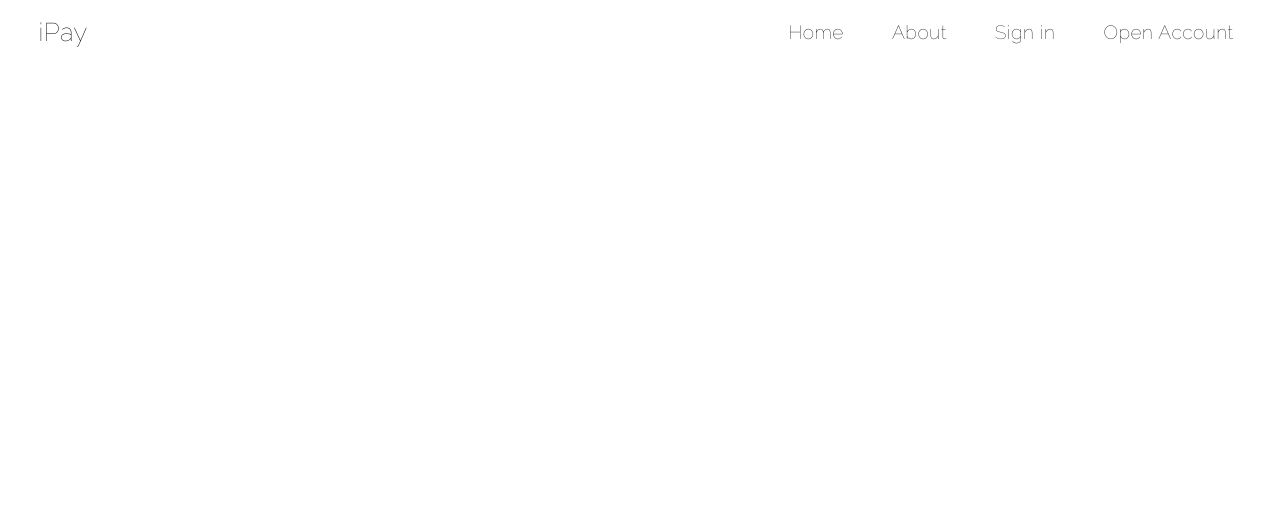
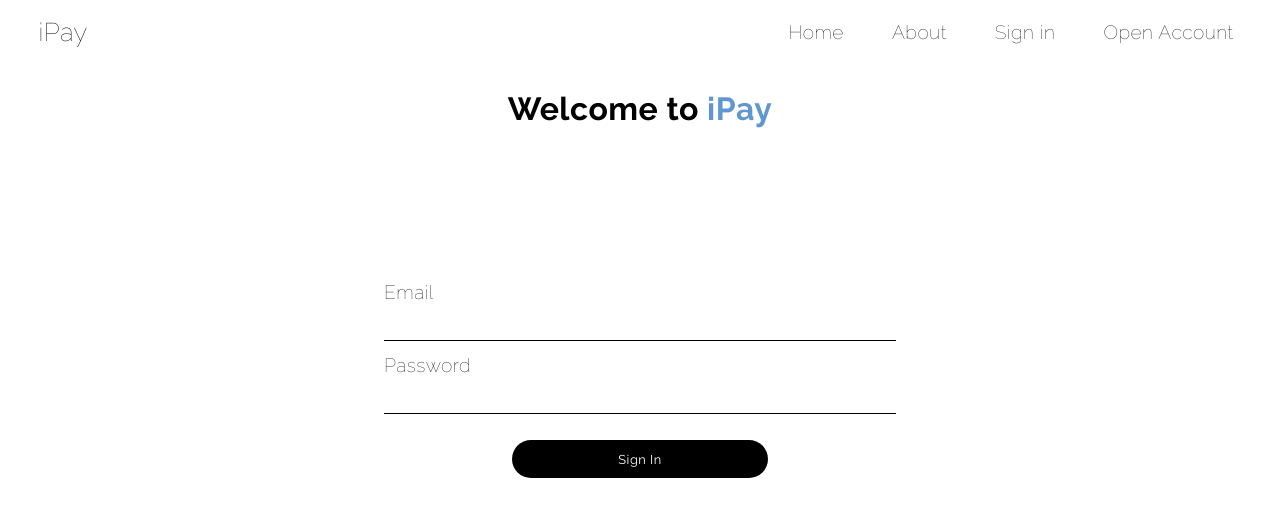
Before and after one commit to FireXBG/iPay, an Angular app in the folder iPay/: page /login in a window 1280 px wide. Before the commit this address led to /. Shown: the top 516 px of the page. Built offline with nearby package versions, Linux system fonts and the light colour scheme.

Commit message:
Log in and Register design

```diff
--- a/iPay/src/app/app.component.css
+++ b/iPay/src/app/app.component.css
@@ -21,3 +21,21 @@
     border: solid 0.2vw #6097D0;
     color: #6097D0;
 }
+
+::ng-deep .submitButton1 {
+    background-color: black;
+    color: white;
+    padding: 0.5vw 1vw;
+    border-radius: 40px;
+    font-size: 1vw;
+    transition: 300ms ease-in-out;
+    border: none;
+    min-width: 20vw;
+    min-height: 3vw;
+    margin-top: 1vw;
+}
+
+::ng-deep .submitButton1:hover {
+    background-color: #6097D0;
+    color: white;
+}
--- a/iPay/src/app/app.component.ts
+++ b/iPay/src/app/app.component.ts
@@ -6,5 +6,5 @@ import { Component } from '@angular/core';
   styleUrls: ['./app.component.css']
 })
 export class AppComponent {
-  title = 'iPay';
+  title = 'iPay - The way to pay';
 }
--- a/iPay/src/app/app.module.ts
+++ b/iPay/src/app/app.module.ts
@@ -7,6 +7,7 @@ import { CoreModule } from './core/core.module';
 import { HomeComponent } from './home/home.component';
 import { RouterModule } from '@angular/router';
 import { UserModule } from './user/user.module';
+import { UserRoutingModule } from './user/user-routing.module';
 
 @NgModule({
   declarations: [
@@ -18,6 +19,7 @@ import { UserModule } from './user/user.module';
     AppRoutingModule,
     CoreModule,
     RouterModule,
+    UserRoutingModule,
     UserModule
   ],
   providers: [],
--- a/iPay/src/app/core/core.module.ts
+++ b/iPay/src/app/core/core.module.ts
@@ -2,6 +2,7 @@ import { NgModule } from '@angular/core';
 import { CommonModule } from '@angular/common';
 import { HeaderComponent } from './header/header.component';
 import { FooterComponent } from './footer/footer.component';
+import { RouterModule } from '@angular/router';
 
 
 
@@ -12,6 +13,7 @@ import { FooterComponent } from './footer/footer.component';
   ],
   imports: [
     CommonModule,
+    RouterModule
   ],
   exports: [
     HeaderComponent,
--- a/iPay/src/app/core/header/header.component.html
+++ b/iPay/src/app/core/header/header.component.html
@@ -3,9 +3,9 @@
     <p class="logo">iPay</p>
   </div>
   <nav>
-    <a href="">Home</a>
-    <a href="">About</a>
-    <a href="">Sign in</a>
-    <a href="">Open Account</a>
+    <a routerLink="/">Home</a>
+    <a routerLink="/about">About</a>
+    <a routerLink="/login">Sign in</a>
+    <a routerLink="/register">Open Account</a>
   </nav>
 </header>
--- a/iPay/src/app/user/login/login.component.css
+++ b/iPay/src/app/user/login/login.component.css
@@ -0,0 +1,57 @@
+section {
+    margin: 3vw;
+}
+
+.heading {
+    margin-bottom: 5vw;
+}
+
+.heading>h1 {
+    font-size: 2.5vw;
+    margin-bottom: 0.5vw;
+    text-align: center;
+}
+
+.heading>h1>span {
+    color: #6097D0;
+
+}
+
+
+form {
+    display: flex;
+    flex-direction: column;
+    align-items: center;
+    gap: 1vw;
+    margin-top: 12svw;
+}
+
+form>div {
+    display: flex;
+    flex-direction: column;
+    width: fit-content;
+    gap: 1vw;
+}
+
+form>div>label {
+    font-size: 1.5vw;
+    font-weight: 100;
+}
+
+form>div>input {
+    height: 2vw;
+    width: 40vw;
+    font-size: 1.5vw;
+    border: none;
+    border-bottom: solid 0.1rem black;
+    padding-bottom: 0.1vw;
+    transition: 300ms ease-in-out;
+}
+
+form>div>input:focus {
+    outline: none;
+    padding-left: 0.5vw;
+    border-bottom: solid 0.1rem #6097D0;
+    font-size: 1.6vw;
+    color: #6097D0;
+}
--- a/iPay/src/app/user/login/login.component.html
+++ b/iPay/src/app/user/login/login.component.html
@@ -1 +1,18 @@
-<p>login works!</p>
+<section>
+  <div class="heading">
+    <h1>Welcome to <span>iPay</span></h1>
+  </div>
+  <form>
+    <div>
+      <label>Email</label>
+      <input type="email" />
+    </div>
+    <div>
+      <label>Password</label>
+      <input type="password" />
+    </div>
+    <div>
+      <button class="submitButton1">Sign In</button>
+    </div>
+  </form>
+</section>
--- a/iPay/src/app/user/register/register.component.css
+++ b/iPay/src/app/user/register/register.component.css
@@ -0,0 +1,55 @@
+section {
+    margin: 3vw;
+}
+
+.heading {
+margin-bottom: 5vw;
+}
+
+.heading > h1 {
+    font-size: 2.5vw;
+    margin-bottom: 0.5vw;
+    text-align: center;
+}
+
+.heading > h1 > span {
+    color: #6097D0;
+
+}
+
+
+form {
+    display: flex;
+    flex-direction: column;
+    align-items: center;
+    gap: 1vw;
+}
+
+form > div {
+    display: flex;
+    flex-direction: column;
+    width: fit-content;
+    gap: 1vw;
+}
+form > div > label {
+    font-size: 1.5vw;
+    font-weight: 100;
+}
+
+form > div > input {
+    height: 2vw;
+    width: 40vw;
+    font-size: 1.5vw;
+    border: none;
+    border-bottom: solid 0.1rem black;
+    padding-bottom: 0.1vw;
+    transition: 300ms ease-in-out;
+}
+
+form > div > input:focus {
+    outline: none;
+    padding-left: 0.5vw;
+    border-bottom: solid 0.1rem #6097D0;
+    font-size: 1.6vw;
+    color: #6097D0;
+}
--- a/iPay/src/app/user/register/register.component.html
+++ b/iPay/src/app/user/register/register.component.html
@@ -1 +1,30 @@
-<p>register works!</p>
+<section>
+  <div class="heading">
+    <h1>Welcome to <span>iPay</span></h1>
+  </div>
+  <form>
+    <div>
+      <label>Legal Names</label>
+      <input type="text" />
+    </div>
+    <div>
+      <label>ID Number</label>
+      <input type="text" />
+    </div>
+    <div>
+      <label>Email</label>
+      <input type="email" />
+    </div>
+    <div>
+      <label>Password</label>
+      <input type="password" />
+    </div>
+    <div>
+      <label>Confirm Password</label>
+      <input type="password" />
+    </div>
+    <div>
+      <button class="submitButton1">Open Account</button>
+    </div>
+  </form>
+</section>
--- a/iPay/src/app/user/user-routing.module.ts
+++ b/iPay/src/app/user/user-routing.module.ts
@@ -4,6 +4,7 @@ import { LoginComponent } from './login/login.component';
 import { RegisterComponent } from './register/register.component';
 
 const routes: Routes = [
+  { path: '', redirectTo: 'login', pathMatch: 'full' }, // Redirect root path to /login
   { path: 'login', component: LoginComponent },
   { path: 'register', component: RegisterComponent }
 ];
--- a/iPay/src/app/user/user.module.ts
+++ b/iPay/src/app/user/user.module.ts
@@ -2,6 +2,7 @@ import { NgModule } from '@angular/core';
 import { CommonModule } from '@angular/common';
 import { LoginComponent } from './login/login.component';
 import { RegisterComponent } from './register/register.component';
+import { RouterModule } from '@angular/router';
 
 
 
@@ -11,7 +12,8 @@ import { RegisterComponent } from './register/register.component';
     RegisterComponent
   ],
   imports: [
-    CommonModule
+    CommonModule,
+    RouterModule
   ]
 })
 export class UserModule { }
```
